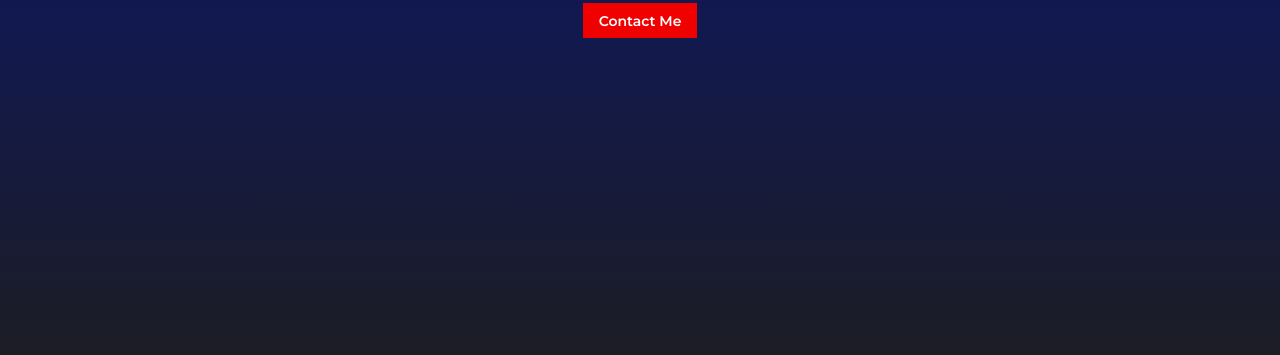
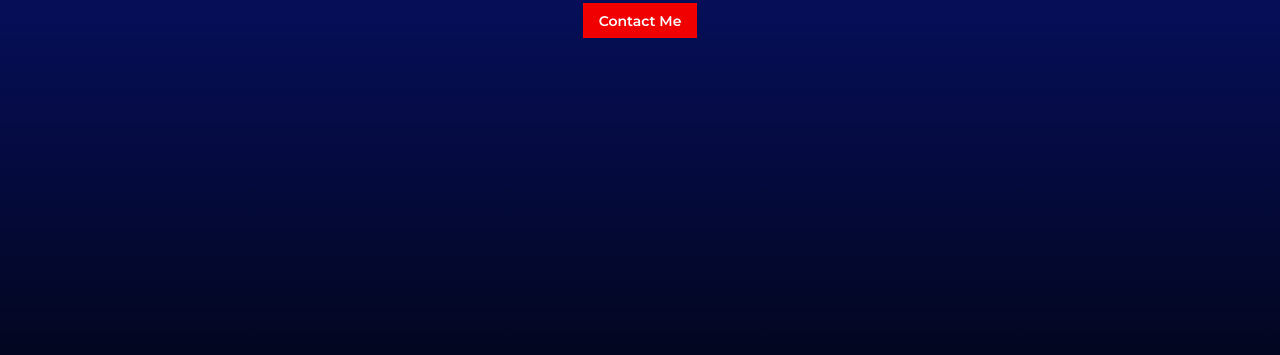
Before and after one commit to MeetCobos/gabriel-cobos, a Gatsby site: page / in a window 1280 px wide. Shown: the part 445-800 px from the top of the page. Built offline with nearby package versions, Linux system fonts and the light colour scheme; Gatsby itself is replaced by a stand-in of ours.

Commit message:
Improve color gradient

```diff
--- a/src/pages/index.tsx
+++ b/src/pages/index.tsx
@@ -96,7 +96,7 @@ export default IndexPage
 
 const MainContainer = styled.div`
   height: 100vh;
-  background: linear-gradient(#04138a, #1c1d25);
+  background: linear-gradient(#0919a0, #030620);
   scroll-snap-type: y mandatory;
   overflow-y: scroll;
   color: white;
```
